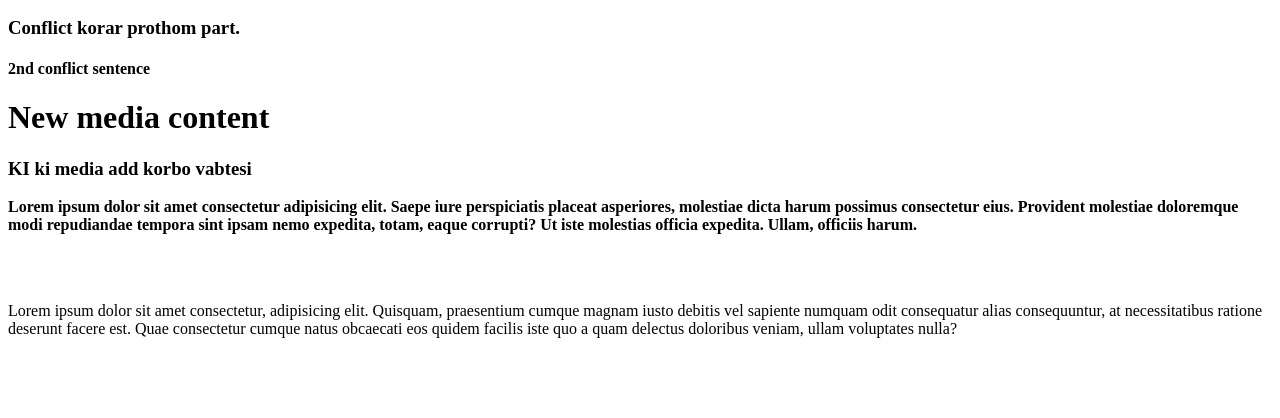
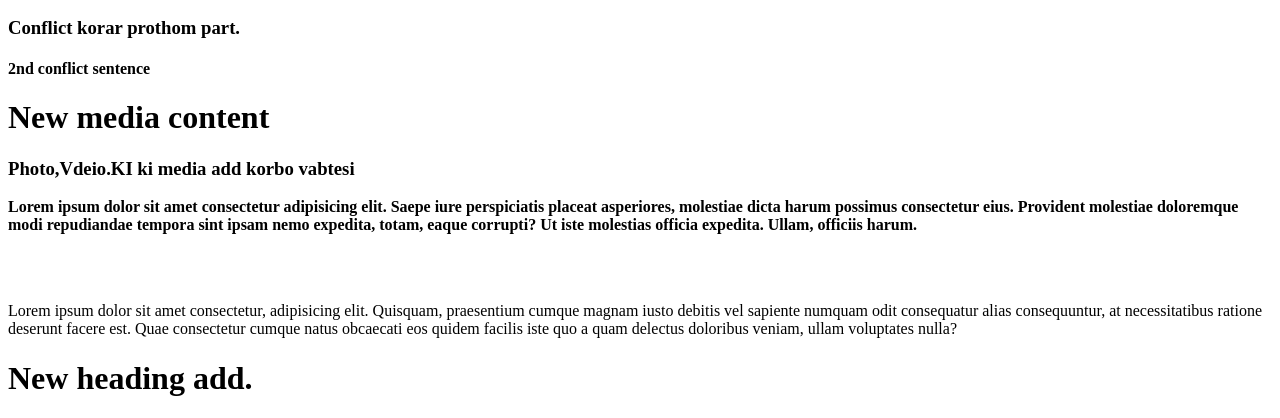
Before and after one commit to AbuKausar007/third_repo, a plain HTML site: page index.html in a window 1280 px wide. Shown: the part 641-1059 px from the top of the page. Before the commit the page ends 995 px from the top, so only its background shows below. Drawn offline with Linux system fonts and the light colour scheme.

Commit message:
heading add

```diff
--- a/index.html
+++ b/index.html
@@ -16,11 +16,12 @@
     <h4>2nd conflict sentence</h4>
     <div>
         <h1>New media content</h1>
-        <h3>KI ki media add korbo vabtesi</h3>
+        <h3> Photo,Vdeio.KI ki media add korbo vabtesi</h3>
         <b><p>Lorem ipsum dolor sit amet consectetur adipisicing elit. Saepe iure perspiciatis placeat asperiores, molestiae dicta harum possimus consectetur eius. Provident molestiae doloremque modi repudiandae tempora sint ipsam nemo expedita, totam, eaque corrupti? Ut iste molestias officia expedita. Ullam, officiis harum.</p></b>
     </div>
     <br>
     <br>
     <p>Lorem ipsum dolor sit amet consectetur, adipisicing elit. Quisquam, praesentium cumque magnam iusto debitis vel sapiente numquam odit consequatur alias consequuntur, at necessitatibus ratione deserunt facere est. Quae consectetur cumque natus obcaecati eos quidem facilis iste quo a quam delectus doloribus veniam, ullam voluptates nulla?</p>
+    <h1>New heading add.</h1>
 </body>
 </html>
```
